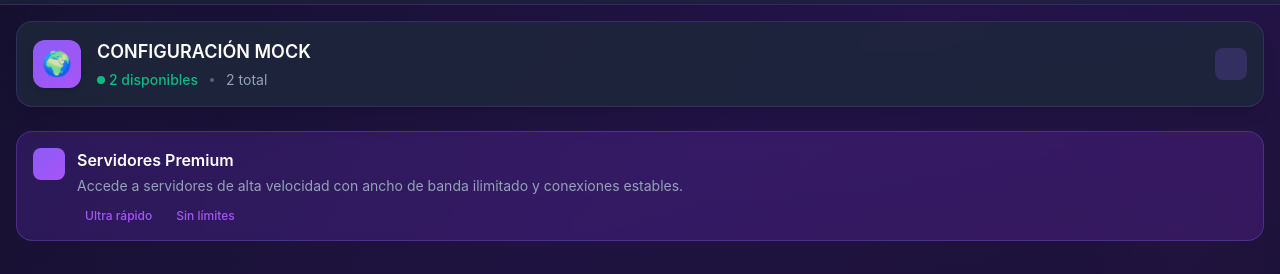
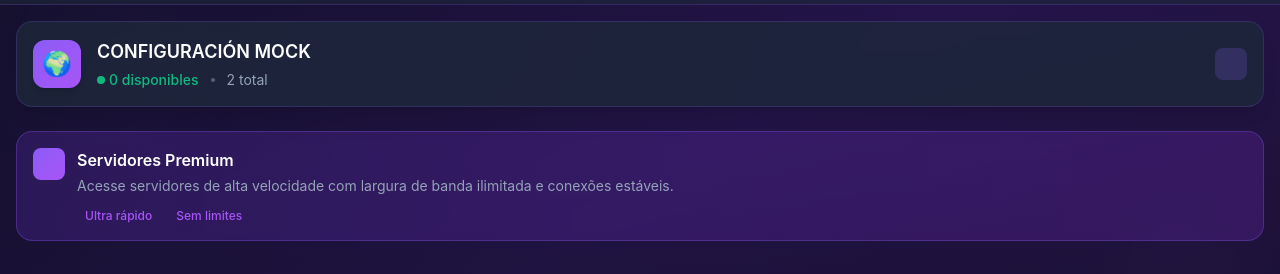
Before and after one commit to zkmendes13-code/SafeWay-Ultimate, a React (Vite) app: page / in a window 1280 px wide. Both pictures are taken after a click on the button 640 px from the left and 733 px from the top of the page. Shown: the part 206-480 px from the top of the page. Built offline with nearby package versions, Linux system fonts and the light colour scheme; the HTML template or start-up script is replaced by a standard one.

Commit message:
Atualizar o ConfigPage.jsx

```diff
--- a/src/components/Pages/ConfigPage/ConfigPage.jsx
+++ b/src/components/Pages/ConfigPage/ConfigPage.jsx
@@ -176,7 +176,7 @@ const ConfigPage = ({ isOpen, onClose, onConfigSelect, configs, selectedConfig }
               </div>
               <h3 className="text-white text-base sm:text-lg font-medium mb-2 text-center">No se encontraron servidores</h3>
               <p className="text-vpn-gray-text text-xs sm:text-sm text-center max-w-xs px-4">
-                Intenta con un término de búsqueda diferente
+                Tente um termo de pesquisa diferente
               </p>
             </div>
           )}
@@ -192,7 +192,7 @@ const ConfigPage = ({ isOpen, onClose, onConfigSelect, configs, selectedConfig }
               <div className="flex-1 min-w-0">
                 <h3 className="text-white font-semibold text-sm sm:text-base mb-1 break-words">Servidores Premium</h3>
                 <p className="text-vpn-gray-text text-xs sm:text-sm leading-relaxed break-words">
-                  Accede a servidores de alta velocidad con ancho de banda ilimitado y conexiones estables.
+                  Acesse servidores de alta velocidade com largura de banda ilimitada e conexões estáveis.
                 </p>
                 <div className="flex flex-col xs:flex-row xs:items-center mt-3 space-y-2 xs:space-y-0 xs:space-x-4">
                   <div className="flex items-center space-x-2">
@@ -201,7 +201,7 @@ const ConfigPage = ({ isOpen, onClose, onConfigSelect, configs, selectedConfig }
                   </div>
                   <div className="flex items-center space-x-2">
                     <i className="fas fa-infinity text-accent-500 text-xs"></i>
-                    <span className="text-accent-500 text-xs font-medium">Sin límites</span>
+                    <span className="text-accent-500 text-xs font-medium">Sem limites</span>
                   </div>
                 </div>
               </div>
@@ -238,7 +238,7 @@ const CategoryItem = React.memo(({ category, categoryIndex, isExpanded, onToggle
     return countryMap[name] || '🌍';
   };
 
-  const activeServers = category.items?.filter(item => item.status === 'ACTIVO').length || 0;
+  const activeServers = category.items?.filter(item => item.status === 'ATIVO').length || 0;
   const totalServers = category.items?.length || 0;
   const hasSelectedServer = category.items?.some(item => item.name === selectedConfig) || false;
 
@@ -261,7 +261,7 @@ const CategoryItem = React.memo(({ category, categoryIndex, isExpanded, onToggle
               <div className="flex items-center space-x-1">
                 <div className={`w-2 h-2 rounded-full ${hasSelectedServer ? 'bg-accent-400 animate-pulse' : 'bg-vpn-green-success'}`}></div>
                 <span className={`text-xs sm:text-sm font-medium ${hasSelectedServer ? 'text-accent-400' : 'text-vpn-green-success'}`}>
-                  {hasSelectedServer ? '1 seleccionado' : `${activeServers} disponibles`}
+                  {hasSelectedServer ? '1 selecionado' : `${activeServers} disponibles`}
                 </span>
               </div>
               <div className="hidden xs:block w-1 h-1 bg-vpn-gray-text/50 rounded-full"></div>
@@ -344,7 +344,7 @@ const ServerItemCard = React.memo(({ item, onSelect, searchTerm, isSelected }) =
           <div className={`absolute -top-1 -right-1 w-3 h-3 rounded-full border-2 border-dark-800 ${
             isSelected
               ? 'bg-accent-400'
-              : item.status === 'ACTIVO' ? 'bg-vpn-green-success' : 'bg-vpn-red-error'
+              : item.status === 'ATIVO' ? 'bg-vpn-green-success' : 'bg-vpn-red-error'
           }`}></div>
         </div>
 
@@ -368,7 +368,7 @@ const ServerItemCard = React.memo(({ item, onSelect, searchTerm, isSelected }) =
             <div className={`px-2 py-1 rounded-md text-xs font-medium flex-shrink-0 inline-block ${
               isSelected
                 ? 'bg-accent-500/20 text-accent-400 border border-accent-500/30'
-                : item.status === 'ACTIVO'
+                : item.status === 'ATIVO'
                   ? 'bg-vpn-green-success/20 text-vpn-green-success border border-vpn-green-success/30'
                   : 'bg-vpn-red-error/20 text-vpn-red-error border border-vpn-red-error/30'
             }`}>
@@ -376,9 +376,9 @@ const ServerItemCard = React.memo(({ item, onSelect, searchTerm, isSelected }) =
                 <div className={`w-1.5 h-1.5 rounded-full ${
                   isSelected
                     ? 'bg-accent-400'
-                    : item.status === 'ACTIVO' ? 'bg-vpn-green-success' : 'bg-vpn-red-error'
+                    : item.status === 'ATIVO' ? 'bg-vpn-green-success' : 'bg-vpn-red-error'
                 }`}></div>
-                <span>{isSelected ? 'SELECCIONADO' : (item.status || 'N/A')}</span>
+                <span>{isSelected ? 'SELECIONADO' : (item.status || 'N/A')}</span>
               </div>
             </div>
           </div>
@@ -424,7 +424,7 @@ const ServerItem = React.memo(({ item, isLast, onSelect, searchTerm, isSelected
         <div className={`absolute -top-1 -right-1 w-3 h-3 rounded-full border-2 border-dark-800 ${
           isSelected
             ? 'bg-accent-400'
-            : item.status === 'ACTIVO' ? 'bg-vpn-green-success' : 'bg-vpn-red-error'
+            : item.status === 'ATIVO' ? 'bg-vpn-green-success' : 'bg-vpn-red-error'
         }`}></div>
       </div>
 
@@ -452,7 +452,7 @@ const ServerItem = React.memo(({ item, isLast, onSelect, searchTerm, isSelected
         <div className={`px-2 py-1 rounded-md text-xs font-medium ${
           isSelected
             ? 'bg-accent-500/20 text-accent-400 border border-accent-500/30'
-            : item.status === 'ACTIVO'
+            : item.status === 'ATIVO'
               ? 'bg-vpn-green-success/20 text-vpn-green-success border border-vpn-green-success/30'
               : 'bg-vpn-red-error/20 text-vpn-red-error border border-vpn-red-error/30'
         }`}>
@@ -460,9 +460,9 @@ const ServerItem = React.memo(({ item, isLast, onSelect, searchTerm, isSelected
             <div className={`w-1.5 h-1.5 rounded-full ${
               isSelected
                 ? 'bg-accent-400'
-                : item.status === 'ACTIVO' ? 'bg-vpn-green-success' : 'bg-vpn-red-error'
+                : item.status === 'ATIVO' ? 'bg-vpn-green-success' : 'bg-vpn-red-error'
             }`}></div>
-            <span className="hidden xs:inline">{isSelected ? 'SELECCIONADO' : (item.status || 'N/A')}</span>
+            <span className="hidden xs:inline">{isSelected ? 'SELECIONADO' : (item.status || 'N/A')}</span>
           </div>
         </div>
         <div className="w-5 h-5 sm:w-6 sm:h-6 bg-primary-500/20 rounded-md flex items-center justify-center">
```
